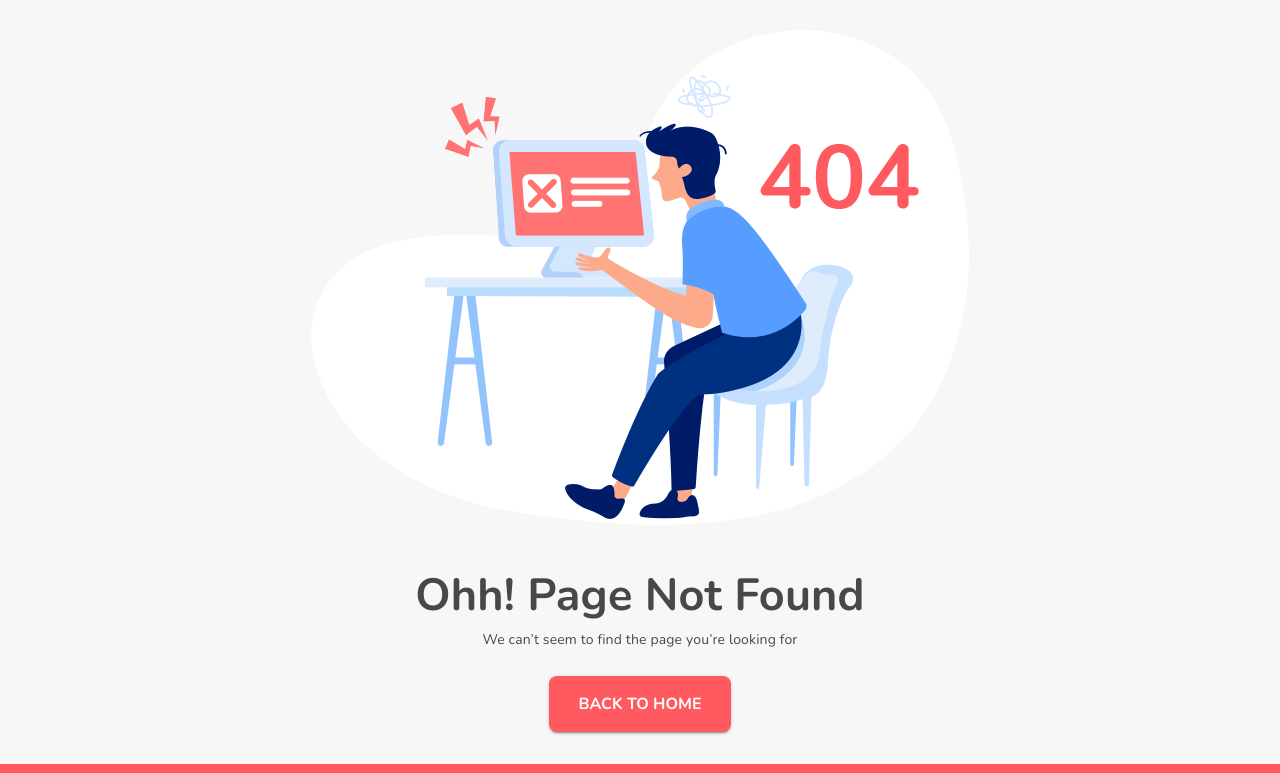
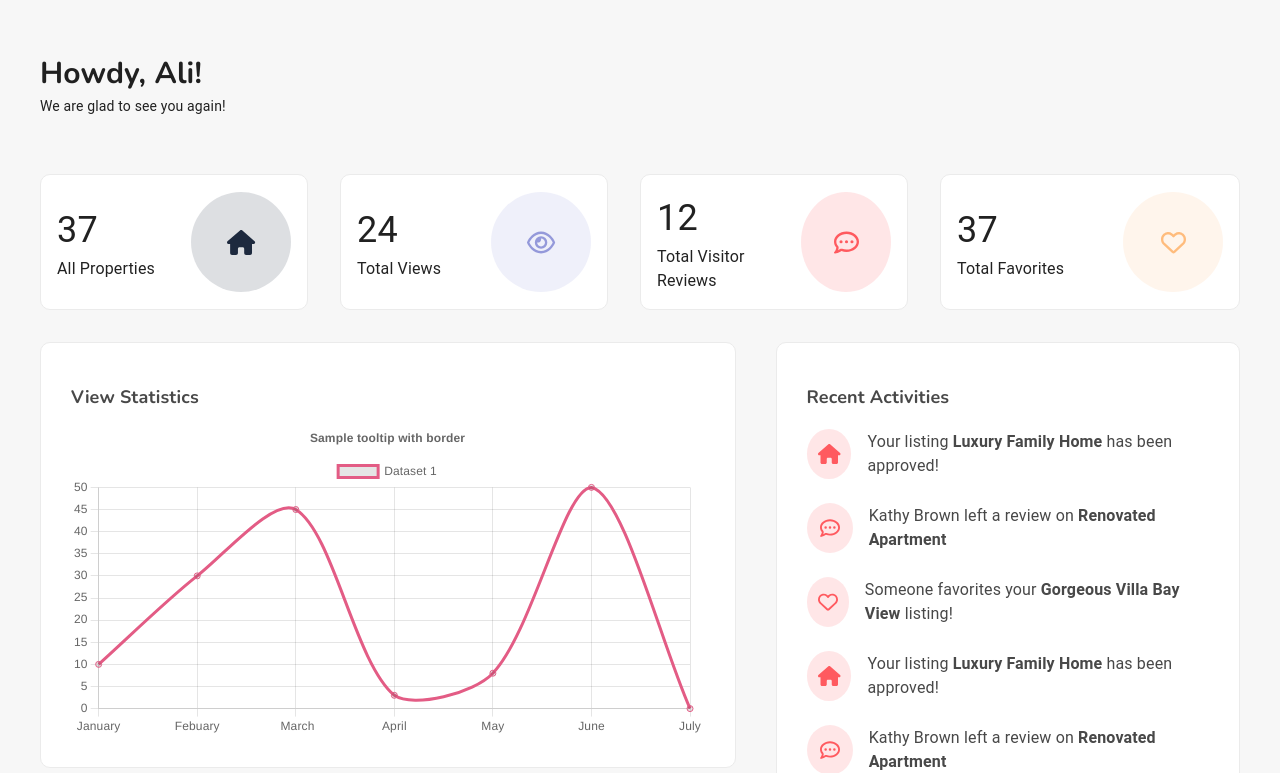
Before and after one commit to zakumialexes/real-estate, a React (Create React App) app: page /main-dashboard in a window 1280 px wide. Shown: the part 367-1140 px from the top of the page. Built offline with nearby package versions, Linux system fonts and the light colour scheme; the HTML template or start-up script is replaced by a standard one.

Commit message:
ADD : main dashboard

```diff
--- a/package.json
+++ b/package.json
@@ -22,6 +22,7 @@
         "prop-types": "^15.8.1",
         "react": "^18.2.0",
         "react-chartjs-2": "^5.0.1",
+        "react-countup": "^6.4.0",
         "react-dom": "^18.2.0",
         "react-router-dom": "^6.4.3",
         "react-scripts": "5.0.1",
--- a/src/index.js
+++ b/src/index.js
@@ -8,7 +8,7 @@ import { CssBaseline } from "@mui/material"
 const root = ReactDOM.createRoot(document.getElementById("root"))
 root.render(
     <React.StrictMode>
-        <CssBaseline />
+     <CssBaseline />
         <App />
     </React.StrictMode>
 )
--- a/src/pages/house-detail/left/property-chart/property-chart.jsx
+++ b/src/pages/house-detail/left/property-chart/property-chart.jsx
@@ -57,6 +57,16 @@ const inputStyle = {
 };
 
 export const options = {
+  plugins: {
+    tooltip: {
+      mode: "index",
+      intersect: false,
+    },
+  },
+  hover: {
+    mode: "nearest",
+    intersect: false,
+  },
   scales: {
     y: {
       beginAtZero: true,
--- /dev/null
+++ b/src/pages/main-dashboard/left-side/left-side.jsx
@@ -0,0 +1,56 @@
+import { Box, Typography } from "@mui/material";
+import React from "react";
+import { Line } from "react-chartjs-2";
+import mainStyle from "../main-dashboard.module.scss";
+
+export const options = {
+  plugins: {
+    title: {
+      display: true,
+      text: "Sample tooltip with border",
+    },
+    tooltip: {
+      backgroundColor: "#65fe08",
+      color: "#ff5a5f",
+      mode: "index",
+      intersect: false,
+    },
+  },
+  hover: {
+    mode: "nearest",
+    intersect: false,
+  },
+  scales: {
+    y: {
+      beginAtZero: true,
+    },
+  },
+};
+
+export const chartData = {
+  labels: ["January", "Febuary", " March", "April", "May", "June", "July"],
+  datasets: [
+    {
+      label: "Dataset 1",
+      data: [10, 30, 45, 3, 8, 50, 0],
+      lineTension: [0.3],
+      borderColor: "#E35C85",
+    },
+  ],
+};
+
+const LeftSide = () => {
+  return (
+    <Box
+      sx={{ width: { xs: "100%", lg: "60%" } }}
+      className={mainStyle.container}
+    >
+      <Typography fontSize="18px" fontWeight="bold" my={2}>
+        View Statistics
+      </Typography>
+      <Line options={options} data={chartData} />
+    </Box>
+  );
+};
+
+export default LeftSide;
--- /dev/null
+++ b/src/pages/main-dashboard/main-dashboard.jsx
@@ -0,0 +1,127 @@
+import {
+  faCommentDots,
+  faEye,
+  faHeart,
+} from "@fortawesome/free-regular-svg-icons";
+import { faHouse } from "@fortawesome/free-solid-svg-icons";
+import { FontAwesomeIcon } from "@fortawesome/react-fontawesome";
+import { Box, Typography } from "@mui/material";
+import { Stack } from "@mui/system";
+import React from "react";
+import CountUp from "react-countup";
+import LeftSide from "./left-side/left-side";
+import mainStyle from "./main-dashboard.module.scss";
+import RightSide from "./right-side/right-side";
+
+const countData = [
+  {
+    number: 37,
+    title: "All Properties",
+    icon: faHouse,
+    color: "rgb(29, 41, 62)",
+    bgColor: "rgba(29, 41, 62, 0.149)",
+  },
+  {
+    number: 24,
+    title: "Total Views",
+    icon: faEye,
+    color: "rgb(148, 153, 218)",
+    bgColor: "rgba(148, 153, 218, 0.149)",
+  },
+  {
+    number: 12,
+    title: "Total Visitor Reviews",
+    icon: faCommentDots,
+    color: "rgb(255, 90, 95)",
+    bgColor: "rgba(255, 90, 95, 0.149)",
+  },
+  {
+    number: 37,
+    title: "Total Favorites",
+    icon: faHeart,
+    color: "rgb(255, 188, 125)",
+    bgColor: "rgba(255, 188, 125, 0.149)",
+  },
+];
+
+const MainDashboard = () => {
+  return (
+    <Box width="100%" sx={{ backgroundColor: "#f7f7f7" }} p={{ xs: 2, lg: 5 }}>
+      <Box mb={5} py={2}>
+        <Typography
+          variant="h5"
+          fontSize="30px"
+          fontWeight="bold"
+          style={{ lineHeight: "2.5rem" }}
+        >
+          Howdy, Ali!
+        </Typography>
+        <Typography variant="p" fontSize="14px">
+          We are glad to see you again!
+        </Typography>
+      </Box>
+
+      <div className={mainStyle.viewContainer}>
+        {countData?.map((data, index) => (
+          <Stack
+            mr={{ xs: 2, md: 3, lg: 4 }}
+            mb={{ xs: 2, md: 3, lg: 4 }}
+            p={{ xs: 2, xl: 4 }}
+            direction="row"
+            justifyContent="space-between"
+            alignItems="center"
+            spacing={1}
+            sx={{
+              backgroundColor: "#fff",
+              border: "1px solid rgb(235, 235, 235)",
+              borderRadius: "10px",
+              "&:last-child": {
+                marginRight: { lg: 0 },
+              },
+            }}
+          >
+            <Stack direction="column">
+              <CountUp
+                end={data.number}
+                duration={3.5}
+                style={{ fontSize: "36px" }}
+              />
+              <Typography variant="p">{data.title}</Typography>
+            </Stack>
+            <Stack
+              backgroundColor={data.bgColor}
+              justifyContent="center"
+              alignItems="center"
+              width="100px"
+              height="100px"
+              sx={{
+                borderRadius: "50%",
+              }}
+            >
+              <FontAwesomeIcon
+                icon={data.icon}
+                color={data.color}
+                fontSize="25px"
+              />
+            </Stack>
+          </Stack>
+        ))}
+      </div>
+      <Stack
+        direction={{ xs: "column", lg: "row" }}
+        alignItems={{ xs: "center", lg: "flex-start" }}
+        spacing={5}
+      >
+        <LeftSide />
+        <RightSide />
+      </Stack>
+      <Stack justifyContent="center" alignItems="center" mt={10}>
+        <Typography variant="p" fontSize="14px" color="#8a99b3">
+          © 2020 Find House. Made with love
+        </Typography>
+      </Stack>
+    </Box>
+  );
+};
+
+export default MainDashboard;
--- /dev/null
+++ b/src/pages/main-dashboard/main-dashboard.module.scss
@@ -0,0 +1,33 @@
+.container {
+  padding: 30px;
+  border: 1px solid #ebebeb;
+  background-color: white;
+  border-radius: 10px;
+  font-size: 14px;
+  color: #484848;
+  }
+
+.viewContainer {
+  display: grid;
+  grid-template-columns: repeat(4, 1fr);
+}
+
+@media screen and (max-width: 1024px) {
+  .container {
+        padding: 15px;
+    }
+  .viewContainer {
+    display: grid;
+    grid-template-columns: repeat(2, 1fr);
+  }
+}
+
+@media screen and (max-width: 768px) {
+  .container {
+    padding: 15px;
+  }
+  .viewContainer {
+    display: grid;
+    grid-template-columns: repeat(1, 1fr);
+  }
+}
--- /dev/null
+++ b/src/pages/main-dashboard/right-side/right-side.jsx
@@ -0,0 +1,112 @@
+import { faCommentDots, faHeart } from "@fortawesome/free-regular-svg-icons";
+import { faHouse } from "@fortawesome/free-solid-svg-icons";
+import { FontAwesomeIcon } from "@fortawesome/react-fontawesome";
+import { Typography } from "@mui/material";
+import { Box, Stack } from "@mui/system";
+import React from "react";
+import mainStyle from "../main-dashboard.module.scss";
+
+const RightSide = () => {
+  return (
+    <Box
+      sx={{ width: { xs: "100%", lg: "40%" } }}
+      className={mainStyle.container}
+    >
+      <Typography fontSize="18px" fontWeight="bold" my={2}>
+        Recent Activities
+      </Typography>
+      {/* Looping to render 2 times */}
+      {[1, 2].map((data) => (
+        <>
+          <Stack
+            my={3}
+            direction={{ xs: "column", lg: "row" }}
+            spacing={2}
+            alignItems={{ xs: "flex-start", lg: "center" }}
+          >
+            <Stack
+              backgroundColor="rgba(255, 90, 95,0.149)"
+              justifyContent="center"
+              alignItems="center"
+              width="50px"
+              height="50px"
+              sx={{
+                borderRadius: "50%",
+              }}
+            >
+              <FontAwesomeIcon
+                icon={faHouse}
+                color="rgb(255, 90, 95)"
+                fontSize="20px"
+              />
+            </Stack>
+            <Typography variant="p" fontSize="16px">
+              Your listing{" "}
+              <span style={{ fontWeight: "bold" }}>Luxury Family Home</span> has
+              been approved!
+            </Typography>
+          </Stack>
+          <Stack
+            my={3}
+            direction={{ xs: "column", lg: "row" }}
+            spacing={2}
+            alignItems={{ xs: "flex-start", lg: "center" }}
+          >
+            <Stack
+              backgroundColor="rgba(255, 90, 95,0.149)"
+              justifyContent="center"
+              alignItems="center"
+              width="50px"
+              height="50px"
+              sx={{
+                borderRadius: "50%",
+              }}
+            >
+              <FontAwesomeIcon
+                icon={faCommentDots}
+                color="rgb(255, 90, 95)"
+                fontSize="20px"
+              />
+            </Stack>
+            <Typography variant="p" fontSize="16px">
+              Kathy Brown left a review on{" "}
+              <span style={{ fontWeight: "bold" }}>Renovated Apartment</span>
+            </Typography>
+          </Stack>
+          <Stack
+            my={3}
+            direction={{ xs: "column", lg: "row" }}
+            spacing={2}
+            alignItems={{ xs: "flex-start", lg: "center" }}
+          >
+            <Stack
+              backgroundColor="rgba(255, 90, 95,0.149)"
+              justifyContent="center"
+              alignItems="center"
+              width="50px"
+              height="50px"
+              sx={{
+                borderRadius: "50%",
+              }}
+            >
+              <FontAwesomeIcon
+                icon={faHeart}
+                color="rgb(255, 90, 95)"
+                fontSize="20px"
+              />
+            </Stack>
+            <Typography variant="p" fontSize="16px">
+              Someone favorites your{" "}
+              <span style={{ fontWeight: "bold" }}>
+                Gorgeous Villa Bay View
+              </span>{" "}
+              listing!
+            </Typography>
+          </Stack>
+        </>
+      ))}
+    </Box>
+  );
+};
+
+export default RightSide;
--- a/src/router/route.jsx
+++ b/src/router/route.jsx
@@ -15,6 +15,7 @@ import About from "../pages/about/about"
 import ErrorPage from "../pages/404-error/errorPage"
 import Home from "../pages/home/home"
 import { dataAdapter } from "../utils/utils"
+import MainDashboard from "../pages/main-dashboard/main-dashboard"
 
 const router = createBrowserRouter(
     createRoutesFromElements(
@@ -42,6 +43,7 @@ const router = createBrowserRouter(
             />
             <Route path="*" element={<ErrorPage />} />
             <Route path="home" element={<Home />} />
+            <Route path="main-dashboard" element={<MainDashboard />} />
         </Route>
     )
 )
```
Also changed, not shown: 1 other file (tests, documents, lock files or other folders).
